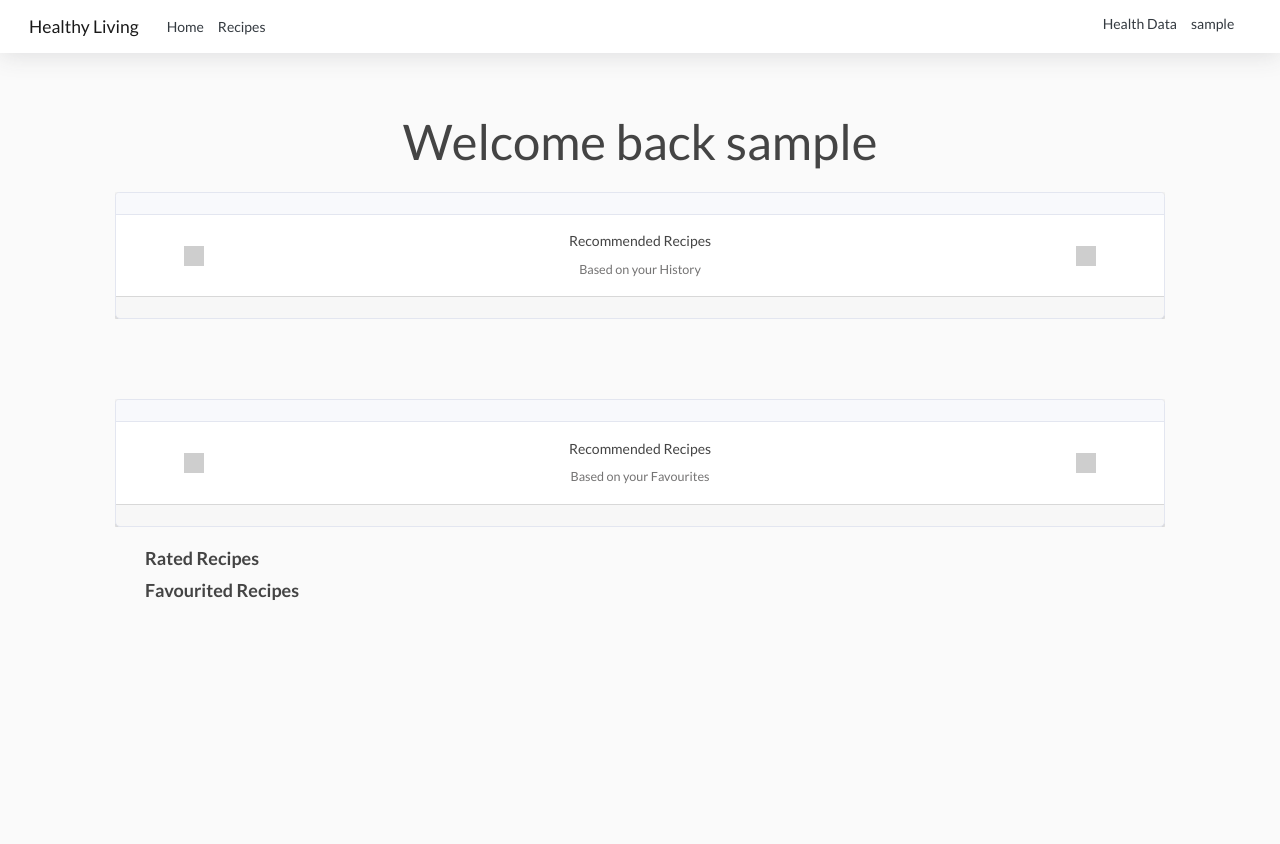
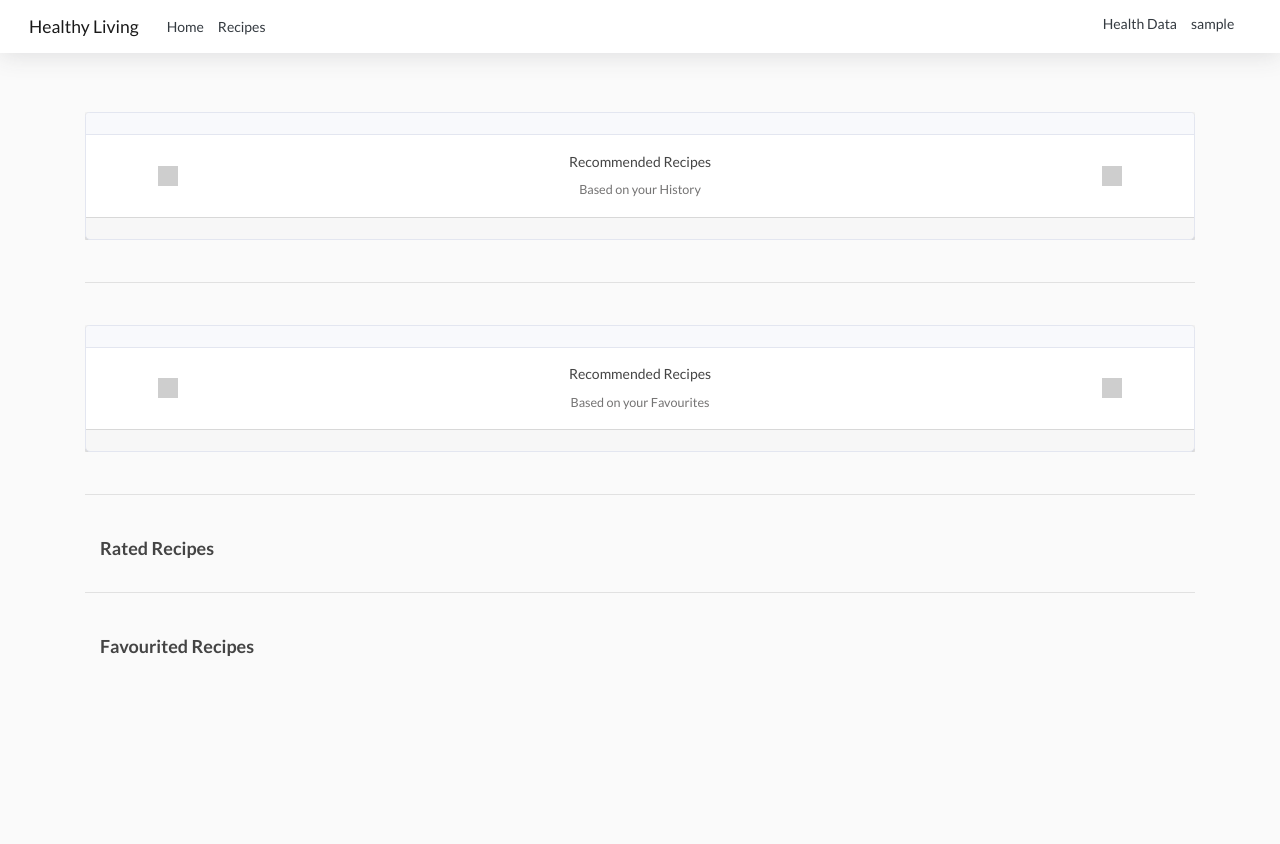
Before and after one commit to I3iGM0/RecipeRecommendationSystem, a Django app: page / in a window 1280 px wide. Shown: the top 844 px of the page. Run offline with Django 3.2, Linux system fonts and the light colour scheme; the visitor is signed in with stand-in values (Sample User, id 1); data that the repository does not hold is empty; parts of the project's set-up code (start-up, migrations or seed data) failed here and were passed over; some libraries are stand-ins or nearby versions; grey boxes are pictures that could not be loaded.

Commit message:
changes to home

```diff
--- a/HealthyLiving/static/HealthyLiving/main.css
+++ b/HealthyLiving/static/HealthyLiving/main.css
@@ -26,7 +26,9 @@ h1, h2, h3, h4, h5, h6 {
 .scrollToTop:hover{
     text-decoration:none;
 }
-
+.navbar {
+    z-index: 1;
+}
 /*CARD accessories*/
 .card {
   position: relative;
--- a/HealthyLiving/templates/HealthyLiving/base.html
+++ b/HealthyLiving/templates/HealthyLiving/base.html
@@ -30,9 +30,11 @@
           crossorigin="anonymous"type="text/javascript"></script>
 </head>
 <body>
-  <div class="container">
-    <header class="site-header container">
-      <nav class="navbar navbar-expand-md navbar-light box-shadow shadow fixed-top " style="background-image: linear-gradient(to top, #fff 0%, #fff 100%);">
+
+
+  <!--Main Navigation-->
+  <header>
+    <nav class="navbar navbar-expand-md navbar-light box-shadow shadow fixed-top bg-white">
       <div class="container-fluid">
         <a class="navbar-brand mr-4" href="{% url 'healthyliving-home' %}">Healthy Living</a>
         <button class="navbar-toggler" type="button" data-toggle="collapse" data-target=".navbar-collapse" aria-controls="navbarNav" aria-expanded="false" aria-label="Toggle navigation">
@@ -77,8 +79,25 @@
         </div>
       </div>
     </nav>
+
+    <div class="view intro-2">
+      <div class="full-bg-img">
+        <div class="mask rgba-black-strong flex-center">
+          <div class="container">
+            <div class="white-text text-center wow fadeInUp">
+              <h2>This Navbar isn't fixed</h2>
+              <h5>When you scroll down it will disappear</h5>
+              <br>
+              <p>Full page intro with background image will be always displayed in full screen mode, regardless
+                of device </p>
+            </div>
+          </div>
+        </div>
+      </div>
+    </div>
+
   </header>
-    <main role="main" class="container">
+  <main role="main" >
       {% if messages %}
         {% for message in messages %}
         <div class="alert alert-{{ message.tags }}">
@@ -90,12 +109,11 @@
       {% block content %}
       {% endblock %}
   </main>
-  </div>
-
     <script src="https://cdn.jsdelivr.net/npm/popper.js@1.16.0/dist/umd/popper.min.js" integrity="sha384-Q6E9RHvbIyZFJoft+2mJbHaEWldlvI9IOYy5n3zV9zzTtmI3UksdQRVvoxMfooAo" crossorigin="anonymous"></script>
     <script src="https://stackpath.bootstrapcdn.com/bootstrap/4.4.1/js/bootstrap.min.js" integrity="sha384-wfSDF2E50Y2D1uUdj0O3uMBJnjuUD4Ih7YwaYd1iqfktj0Uod8GCExl3Og8ifwB6" crossorigin="anonymous"></script>
     <script src="https://cdn.jsdelivr.net/npm/chart.js@2.8.0"></script>
     <script src="https://cdnjs.cloudflare.com/ajax/libs/semantic-ui/2.4.1/semantic.min.js"></script>
     <script type="text/javascript" src="https://cdnjs.cloudflare.com/ajax/libs/mdbootstrap/4.14.1/js/mdb.min.js"></script>
 </body>
+</script>
 </html>
--- a/HealthyLiving/templates/HealthyLiving/home.html
+++ b/HealthyLiving/templates/HealthyLiving/home.html
@@ -1,14 +1,10 @@
 {% extends "HealthyLiving/base.html" %}
 
 {% block content %}
+  {% if user.is_authenticated %}
 
-    {% if user.is_authenticated %}
     <div class="container">
-
-        <div class="pricing-header px-3 py-3 pt-md-5 pb-md-4 mx-auto text-center">
-            <h1 class="display-4">Welcome back {{ user.username }}</h1>
-          </div>
-
+      <section class="my-5">
         <div id="carouselExampleCaptions" class="carousel slide" data-ride="carousel">
         <ol class="carousel-indicators">
           <li data-target="#carouselExampleCaptions" data-slide-to="0" class="active"></li>
@@ -59,12 +55,9 @@
           <span class="sr-only">Next</span>
         </a>
       </div>
-
-          <br>
-          <br>
-          <br>
-          <br>
-
+    </section>
+      <hr class="my-5">
+      <section class="my-5">
         <div id="carousel2" class="carousel slide" data-ride="carousel">
         <ol class="carousel-indicators">
           <li data-target="#carouselExampleCaptions" data-slide-to="0" class="active"></li>
@@ -104,8 +97,6 @@
           {% endfor %}
 
         </div>
-
-
         <a class="carousel-control-prev" href="#carousel2" role="button" data-slide="prev">
           <span class="carousel-control-prev-icon" aria-hidden="true"></span>
           <span class="sr-only">Previous</span>
@@ -115,15 +106,15 @@
           <span class="sr-only">Next</span>
         </a>
       </div>
-        <br>
-        <div class="container">
+    </section>
+      <hr class="my-5">
         <div class="container">
           <h3>Rated Recipes</h3>
           <div class="ui four cards">
             {% for recipe in Rated %}
               <div class="card">
                 <div class="image">
-                    <img class="recipeimg" src = "https://miro.medium.com/max/1200/1*mk1-6aYaf_Bes1E3Imhc0A.jpeg">
+                  <img class="recipeimg">
                 </div>
                 <div class="content">
                   <a class="" href="{% url 'getRecipe' recipe.recipeID.id%}">{{recipe.recipeID}}</a>
@@ -136,14 +127,14 @@
             {% endfor %}
             </div>
         </div>
-          <br>
+        <hr class="my-5">
         <div class="container">
           <h3>Favourited Recipes</h3>
           <div class="ui four cards">
             {% for recipe in Favorites %}
               <div class="card">
                 <div class="image">
-                    <img class="recipeimg" src = "https://miro.medium.com/max/1200/1*mk1-6aYaf_Bes1E3Imhc0A.jpeg">
+                  <img class="recipeimg">
                 </div>
                 <div class="content">
                   <a class="" href="{% url 'getRecipe' recipe.recipeID.id%}">{{recipe.recipeID}}</a>
@@ -155,7 +146,7 @@
             </div>
         </div>
     </div>
-      </div>
+
   {% else %}
     <div class="pricing-header px-3 py-3 pt-md-5 pb-md-4 mx-auto text-center">
       <h1 class="display-4">Hi there!!</h1>
@@ -163,6 +154,7 @@
         Sign up to get access to features.
     </div>
   {% endif %}
+
 
   <script>
     $(document).ready(function(){
--- a/HealthyLiving/views.py
+++ b/HealthyLiving/views.py
@@ -107,8 +107,8 @@ def home(request):
     except RecentlyViewed.DoesNotExist:
         print("None for recentlist")
 
-    userRatings = Rated.objects.filter(user = request.user)
-    userfav = Favourites.objects.filter(user = request.user)
+    userRatings = Rated.objects.filter(user = request.user)[:5]
+    userfav = Favourites.objects.filter(user = request.user)[:5]
 
     Context = {
         'Recent' : favlist,
@@ -124,13 +124,13 @@ def search(request):
     return render(request,'HealthyLiving/search.html', {'filter':recipe_filter,})
 
 def test(request):
-    userRatings = Rated.objects.filter(user = request.user)
+    userRatings = Rated.objects.filter(user = request.user)[:4]
     if userRatings.count() == 0:
         ratingExist = "No rated items"
     else:
         ratingExist = list(userRatings)
     print(userRatings.count())
-    userfav = Favourites.objects.filter(user = request.user)
+    userfav = Favourites.objects.filter(user = request.user)[:4]
     print(userfav)
     context = {
         'Rated' : list(userRatings),
```
Also changed, not shown: HealthyLiving/templates/HealthyLiving/test.html (+15 -0 lines). Lines whose indentation alone changed are shown as unchanged.
